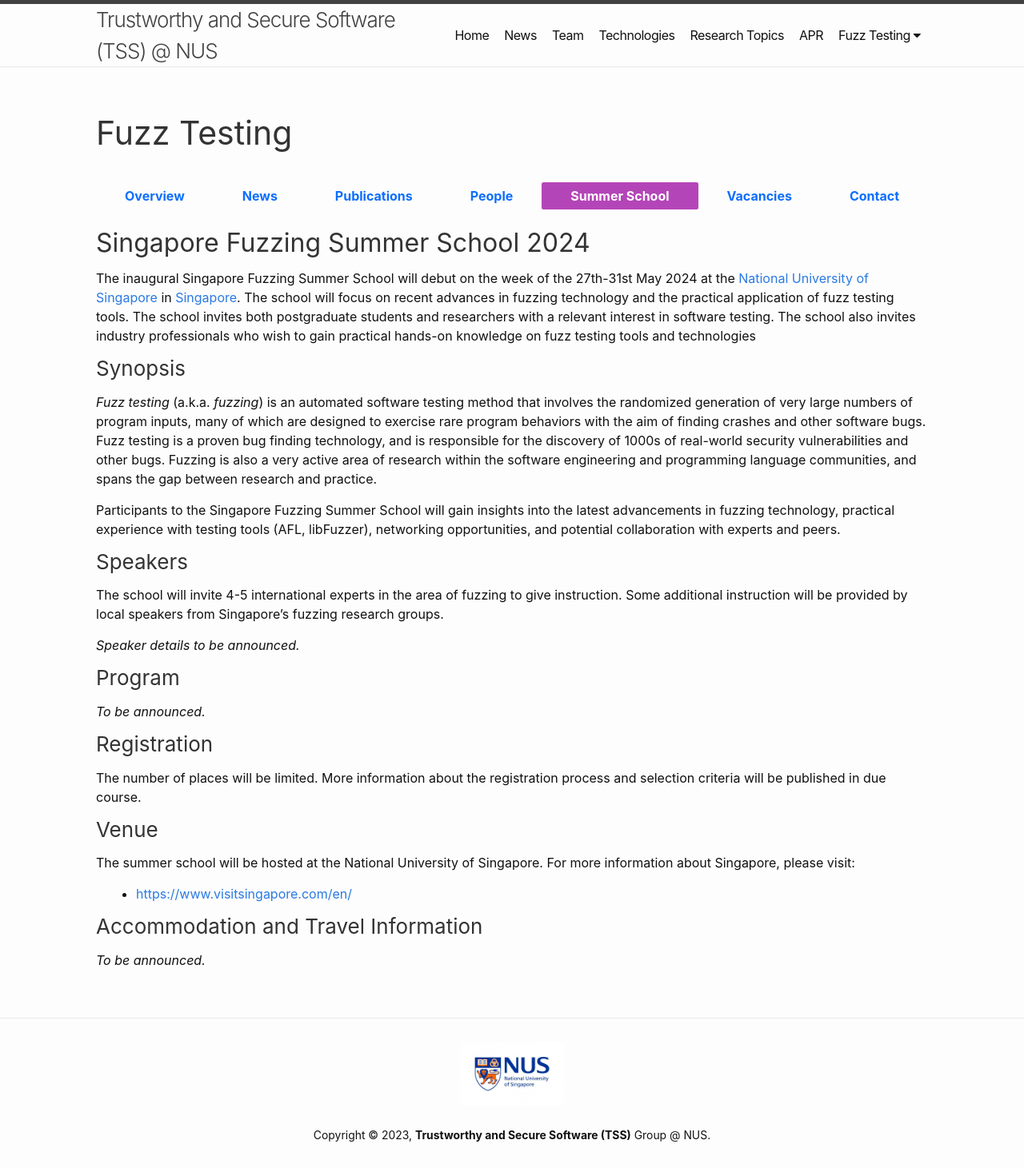
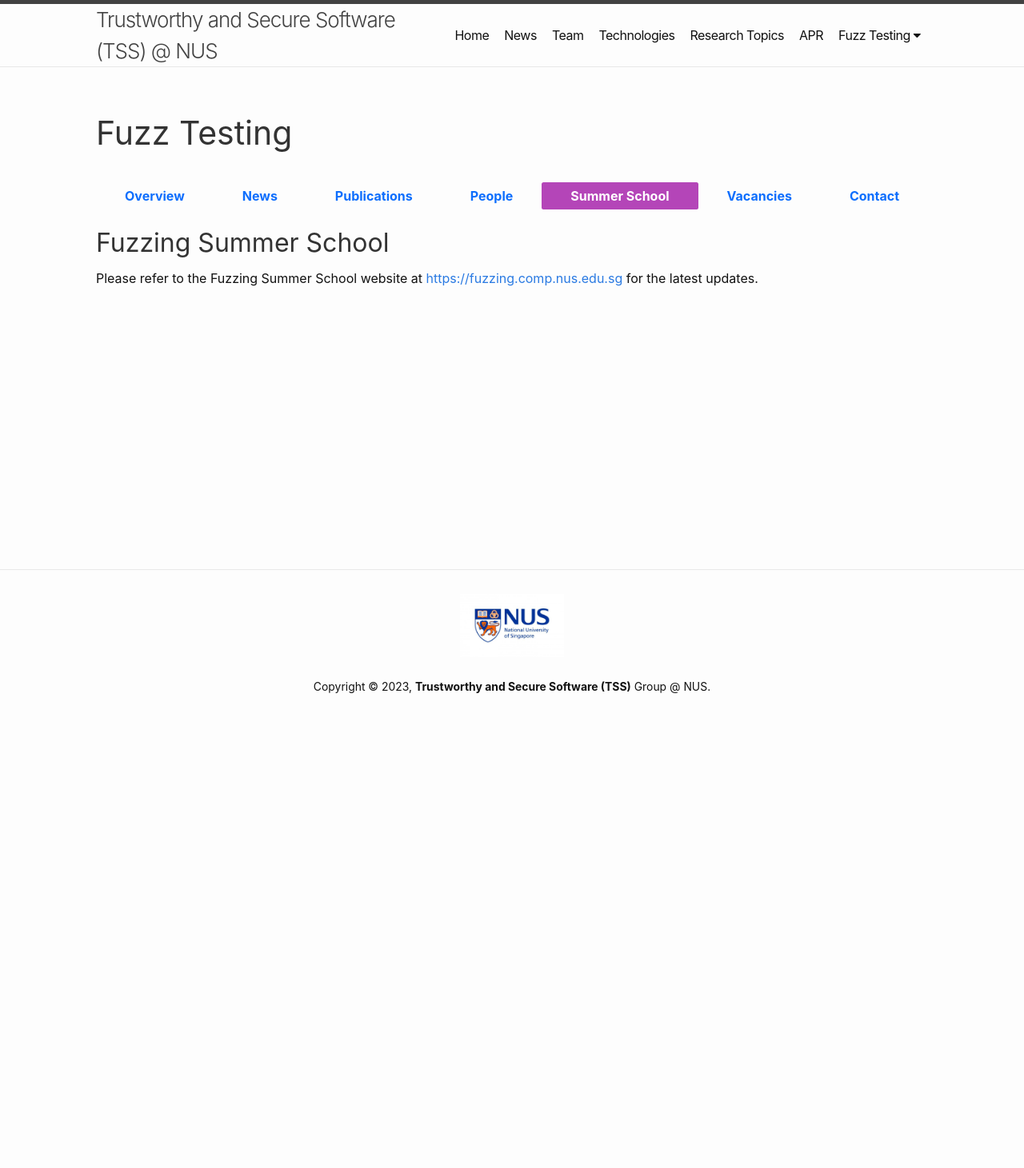
Before and after one commit to nus-tss/nus-tss.github.io, a Jekyll site: the page built from _pages/fuzzing_summerschool.md, in a window 1280 px wide. Shown: the whole page at 80% size. Built offline with Jekyll 4.4.1, drawn with Linux system fonts in a browser that asks for light colours; nearby versions of some CDN libraries; after the commit the page ends 900 px from its top, so only the background shows below that.

Commit message:
update on summer school

```diff
--- a/_pages/fuzzing_summerschool.md
+++ b/_pages/fuzzing_summerschool.md
@@ -4,42 +4,6 @@
 permalink: /fuzzing/summerschool/index.html
 ---
 
-## Singapore Fuzzing Summer School 2024
+## Fuzzing Summer School
 
-The inaugural Singapore Fuzzing Summer School will debut on the week of the 27th-31st May 2024 at the [National University of Singapore](https://nus.edu.sg/) in [Singapore](https://www.visitsingapore.com/en/).
-The school will focus on recent advances in fuzzing technology and the practical application of fuzz testing tools.
-The school invites both postgraduate students and researchers with a relevant interest in software testing.
-The school also invites industry professionals who wish to gain practical hands-on knowledge on fuzz testing tools and technologies
-
-### Synopsis
-
-*Fuzz testing* (a.k.a. *fuzzing*) is an automated software testing method that involves the randomized generation of very large numbers of program inputs, many of which are designed to exercise rare program behaviors with the aim of finding crashes and other software bugs.
-Fuzz testing is a proven bug finding technology, and is responsible for the discovery of 1000s of real-world security vulnerabilities and other bugs.
-Fuzzing is also a very active area of research within the software engineering and programming language communities, and spans the gap between research and practice.
-
-Participants to the Singapore Fuzzing Summer School will gain insights into the latest advancements in fuzzing technology, practical experience with testing tools (AFL, libFuzzer), networking opportunities, and potential collaboration with experts and peers.
-
-### Speakers
-
-The school will invite 4-5 international experts in the area of fuzzing to give instruction.  Some additional instruction will be provided by local speakers from Singapore’s fuzzing research groups.
-
-_Speaker details to be announced._
-
-### Program
-
-_To be announced._
-
-### Registration
-
-The number of places will be limited. More information about the registration process and selection criteria will be published in due course.
-
-### Venue
-
-The summer school will be hosted at the National University of Singapore.
-For more information about Singapore, please visit:
-
-* [https://www.visitsingapore.com/en/](https://www.visitsingapore.com/en/)
-
-### Accommodation and Travel Information
-
-_To be announced._
+Please refer to the Fuzzing Summer School website at [https://fuzzing.comp.nus.edu.sg](https://fuzzing.comp.nus.edu.sg/) for the latest updates.
```
